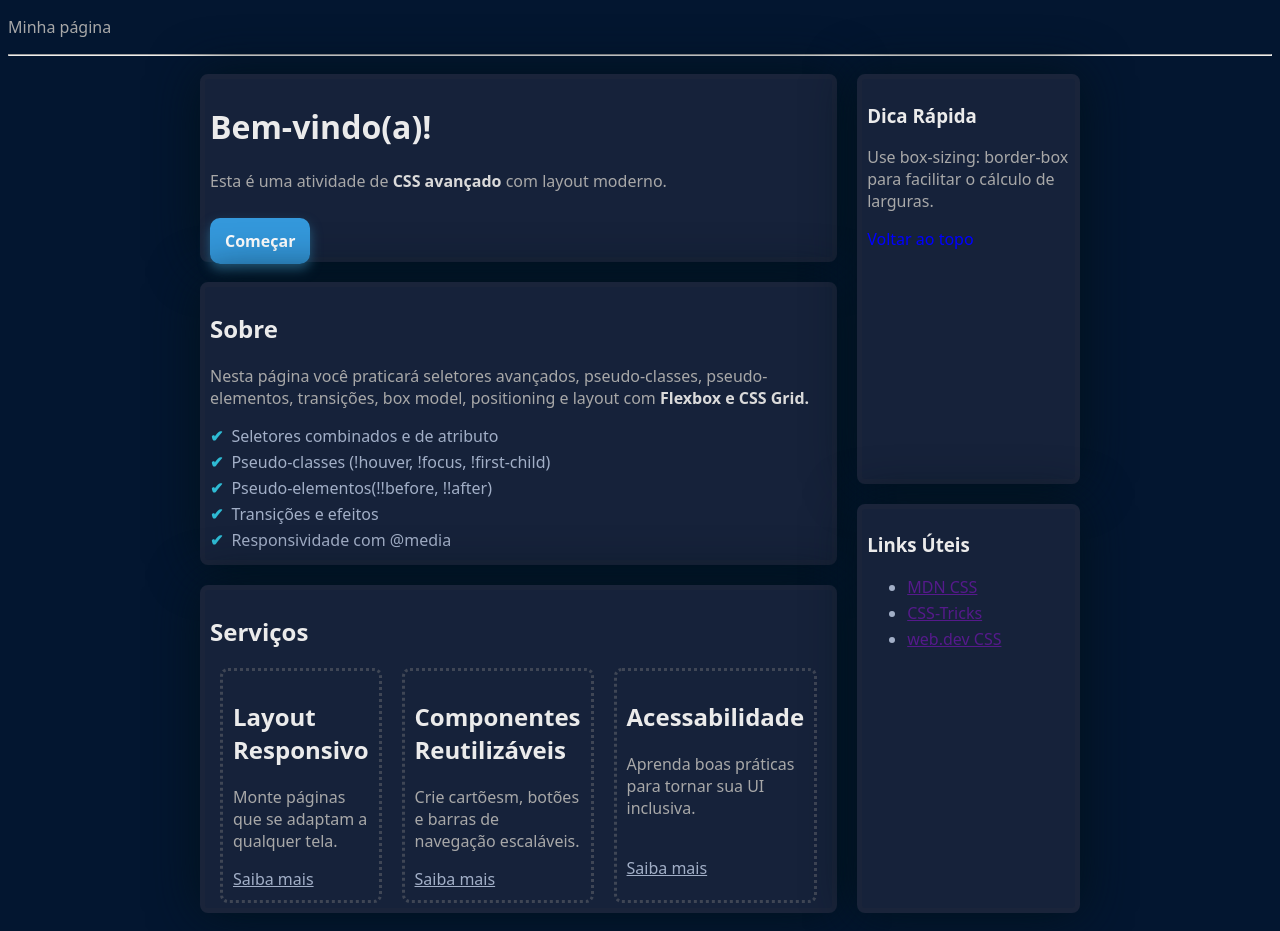
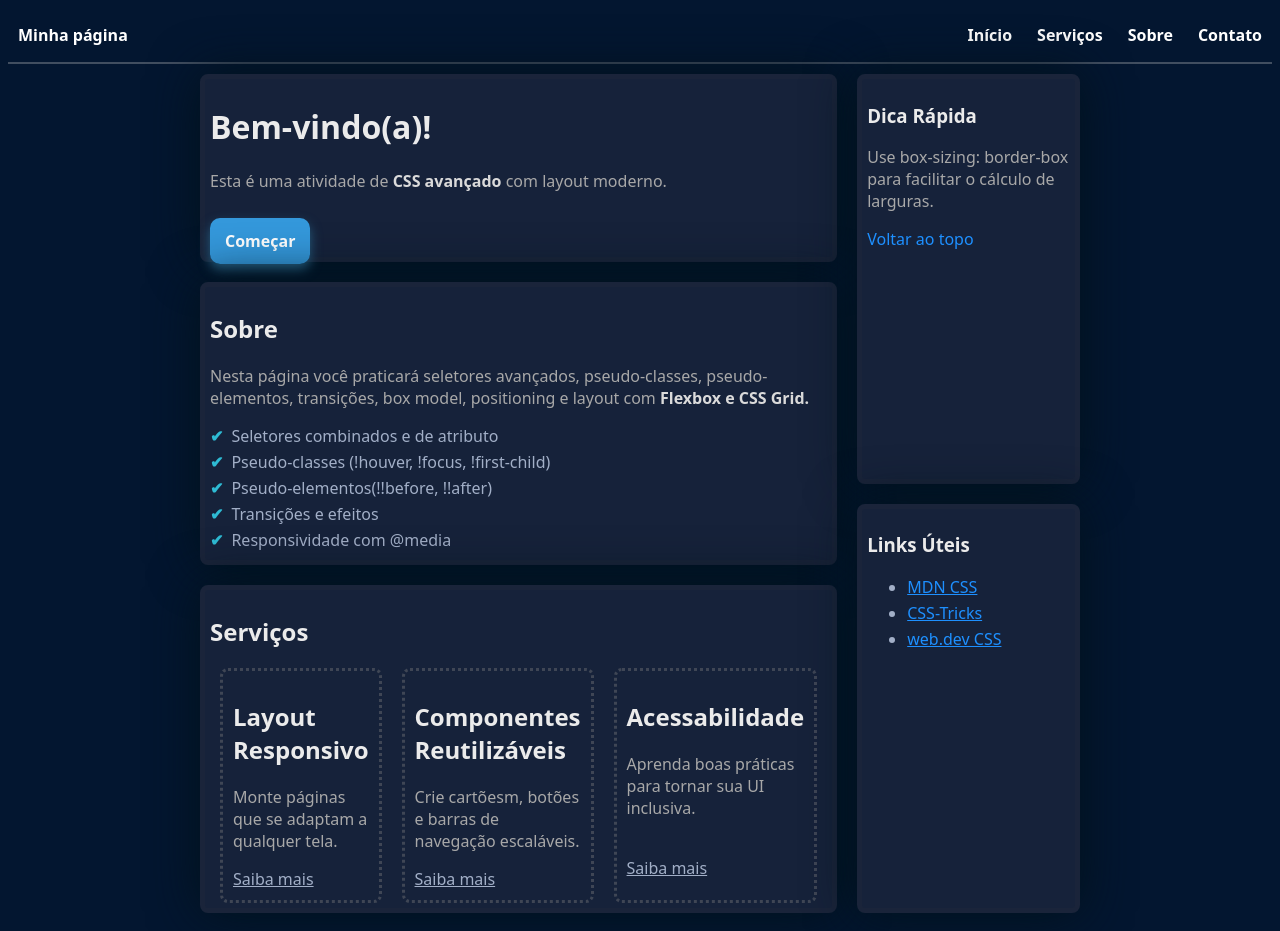
Before and after one commit to Rcml360/Pagina-CSS-Avancada, a plain HTML site: page index.html in a window 1280 px wide. Drawn offline with Linux system fonts and the light colour scheme.

Commit message:
atualização

```diff
--- a/index.html
+++ b/index.html
@@ -11,10 +11,21 @@
 <body>
 
     <header class="cabecalho">
-        <p>Minha página</p>
+  <div class="logo">
+    <p style="color: white;"><b>Minha página</b></p>
+  </div>
 
-        <hr>
-    </header>
+  <nav class="menu">
+    <ul>
+      <li><a href="index.html">Início</a></li>
+      <li><a href="#servicos">Serviços</a></li>
+      <li><a href="#sobre">Sobre</a></li>
+      <li><a href="#contato">Contato</a></li>
+    </ul>
+
+  </nav>
+</header>
+
 
 
     <main id="principal">
@@ -85,7 +96,7 @@
 
                 <p>Use box-sizing: border-box para facilitar o cálculo de larguras.</p>
 
-                <span style="color: blue;">Voltar ao topo</span>
+                <span style="color: #1e90ff;">Voltar ao topo</span>
             </div>
 
             <!-- 5° Parte -->
--- a/style.css
+++ b/style.css
@@ -4,6 +4,39 @@ body {
   color: rgb(162, 175, 199);
 
 }
+
+.cabecalho {
+  display: flex;              /* coloca logo e menu lado a lado */
+  justify-content: space-between; /* logo à esquerda, menu à direita */
+  align-items: center;        /* centraliza verticalmente */
+  padding: 0px 10px;         /* espaço interno do header */
+  border-bottom: 2px solid #cccccc4f; /* linha cinza embaixo do header */
+}
+
+.logo{
+  color: white;
+}
+
+.menu ul {
+  list-style: none;    /* tira as bolinhas da lista */
+  display: flex;       /* deixa os itens lado a lado */
+  gap: 25px;           /* espaço entre os links */
+  margin: 0;
+  padding: 0;
+}
+
+.menu ul li a {
+  color: white;
+  text-decoration: none; /* tira o sublinhado */
+  font-weight: bold;
+  transition: color 0.3s;
+}
+
+.menu ul li a:hover {
+  color: #1e90ff; /* cor ao passar o mouse */
+}
+
+
 
 #principal {
   display: flex;
@@ -112,3 +145,7 @@ h3 {
   color: rgb(235, 235, 235);
 
 }
+
+a{
+  color: #1e90ff;
+}
```
